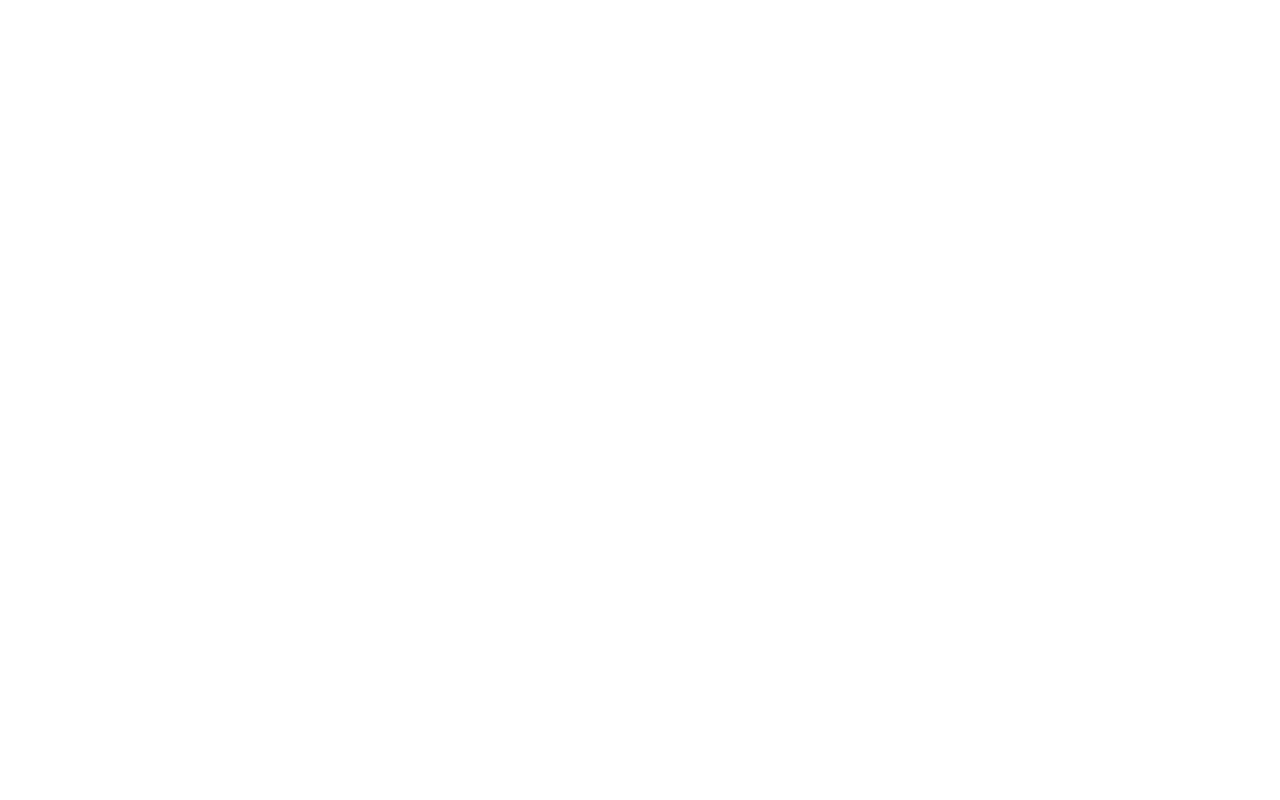
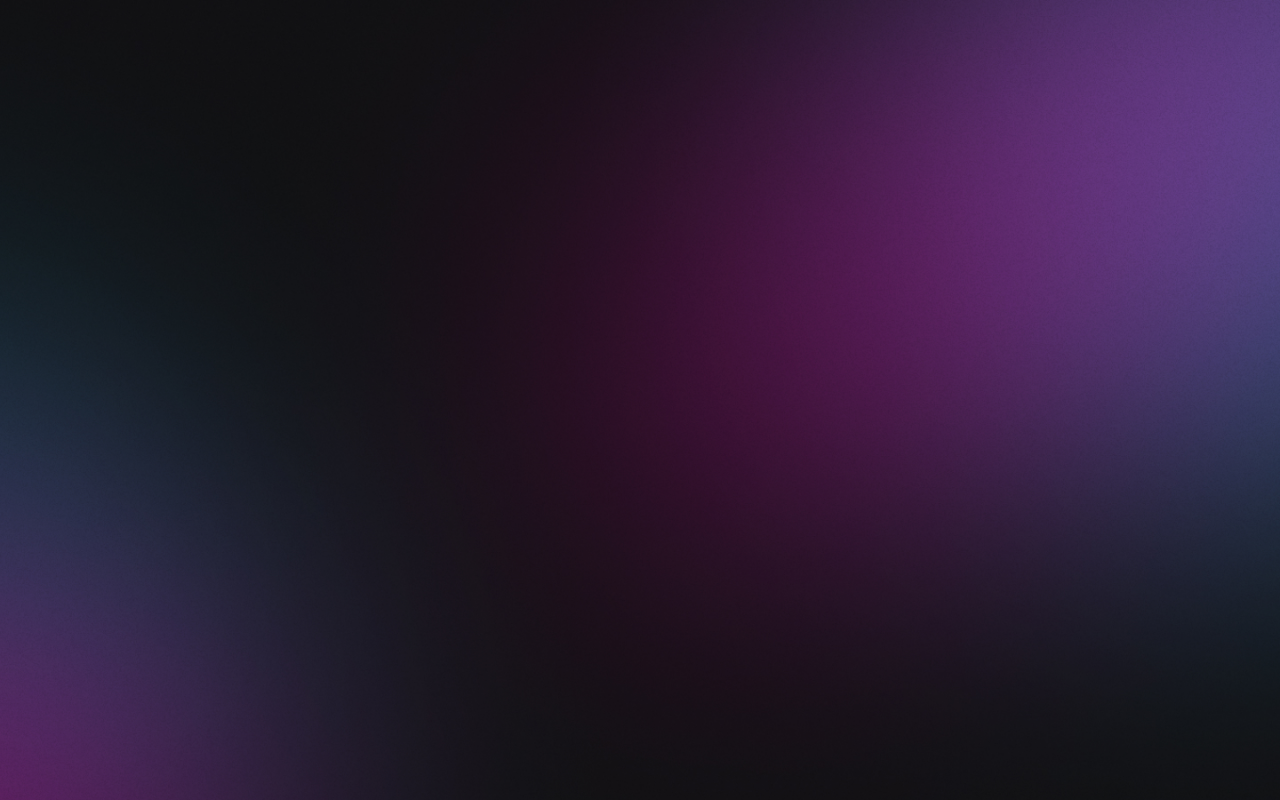
Before and after one commit to leonardohenriqueferreira/links, a plain HTML site: page index.html in a window 1280 px wide. Drawn offline with Linux system fonts and the light colour scheme.

Commit message:
feat: adds page background

```diff
--- a/style.css
+++ b/style.css
@@ -3,3 +3,12 @@
   padding: 0;
   box-sizing: border-box;
 }
+
+:root {
+  --bg-url: url(./assets/bg-desktop.jpg);
+}
+
+body {
+  background: var(--bg-url) no-repeat top center/cover;
+  height: 100vh;
+}
```
Also changed, not shown: assets/bg-desktop.jpg (added).
